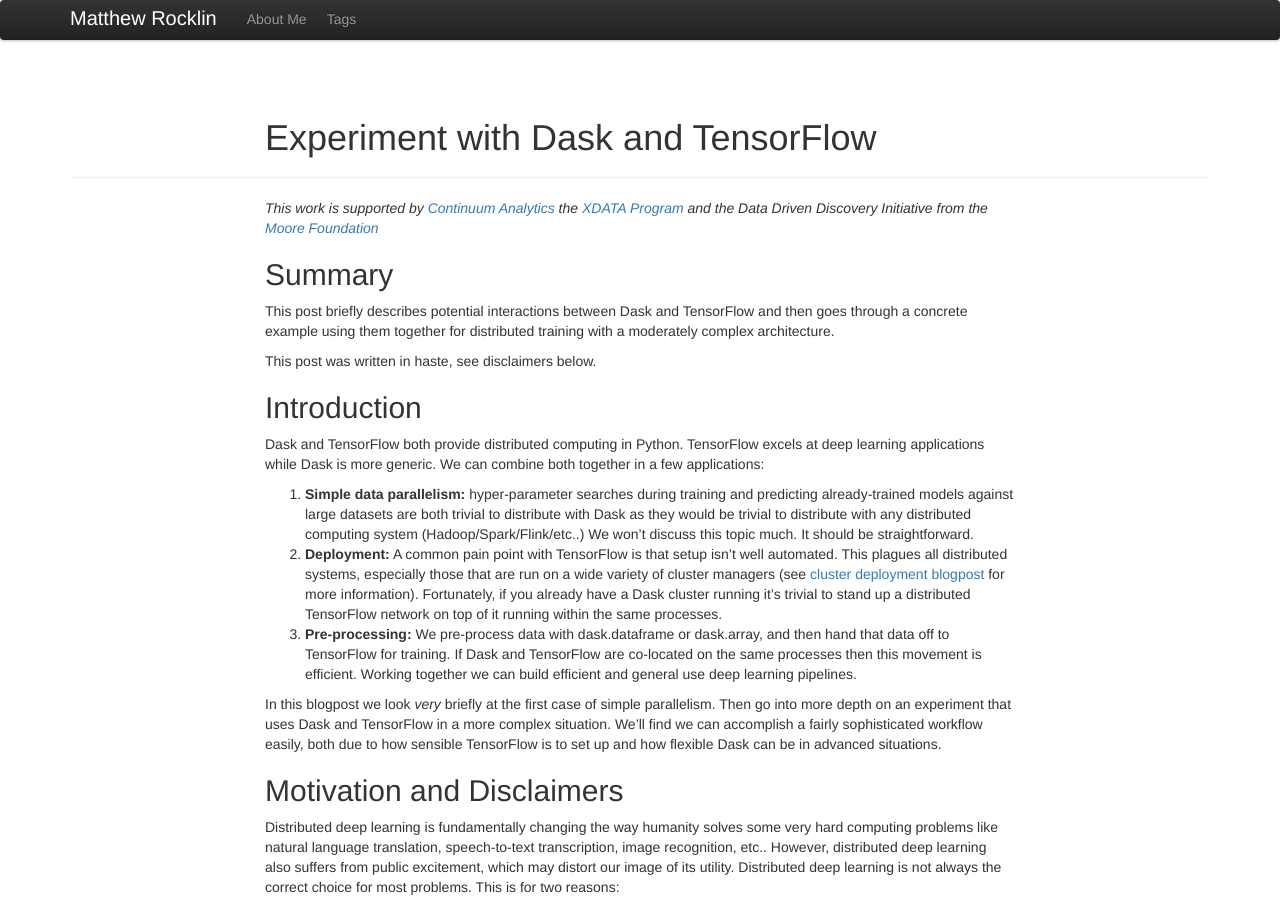
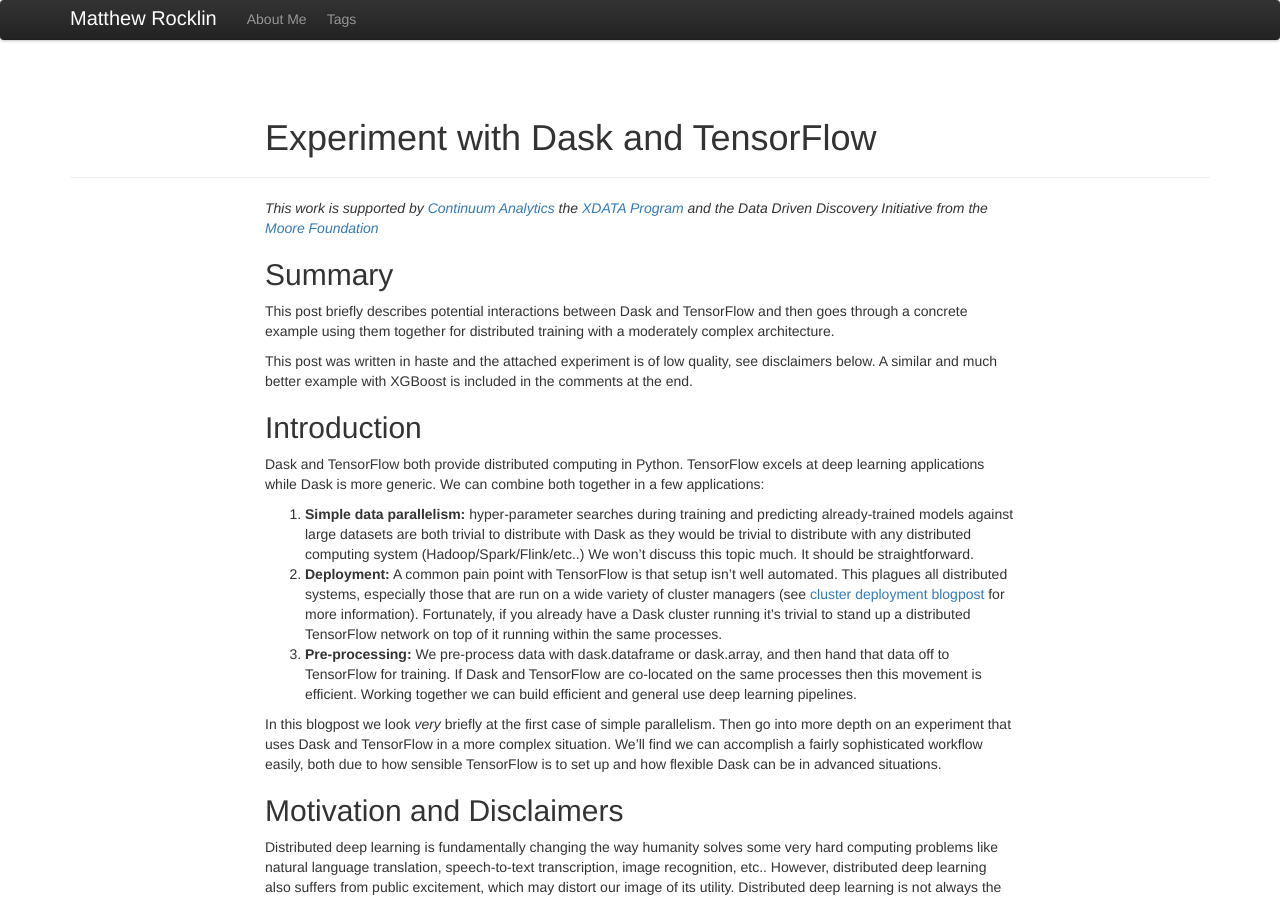
Before and after one commit to besyskymnbk/blog, a Jekyll site: the page built from _posts/work/2017-02-11-dask-tensorflow.md, in a window 1280 px wide and 900 px high. Built offline with Jekyll 4.4.1, drawn with Linux system fonts in a browser that asks for light colours; comment, search, counter and statistics services are not loaded.

Commit message:
strengthen tensorflow disclaimer

```diff
--- a/_posts/work/2017-02-11-dask-tensorflow.md
+++ b/_posts/work/2017-02-11-dask-tensorflow.md
@@ -19,7 +19,9 @@ This post briefly describes potential interactions between Dask and TensorFlow
 and then goes through a concrete example using them together for distributed
 training with a moderately complex architecture.
 
-This post was written in haste, see disclaimers below.
+This post was written in haste and the attached experiment is of low quality,
+see disclaimers below.  A similar and much better example with XGBoost is
+included in the comments at the end.
 
 
 Introduction
```
